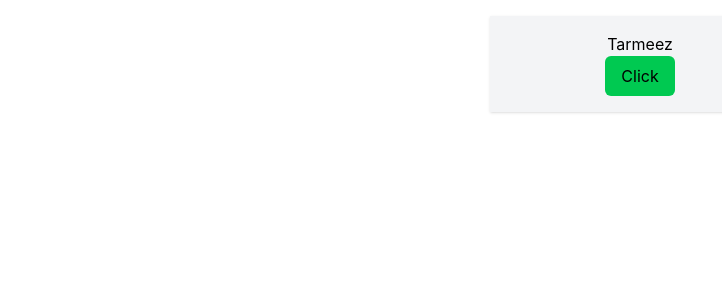
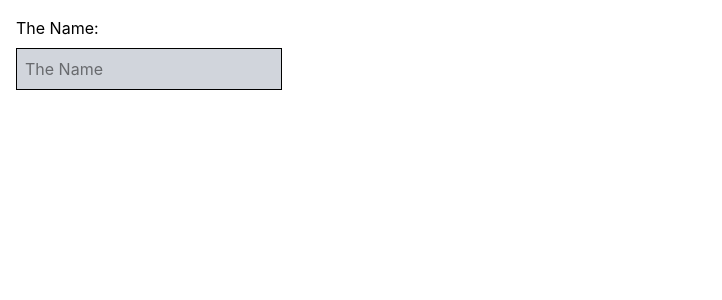
Before and after one commit to ayoub-jabiri/react-course, a React (Vite) app: page / in a window 1280 px wide. Shown: the top 300 px of the page, without its empty margins (0-722 px from the left). Built offline with nearby package versions, Linux system fonts and the light colour scheme.

Commit message:
Finished managing state with input course

```diff
--- a/src/App.jsx
+++ b/src/App.jsx
@@ -1,14 +1,16 @@
 import "./assets/css/main.css";
 // import AppHeader from "./components/layout/AppHeader";
 // import MainSection from "./components/body/MainSection";
-import TheButton from "./components/TheButton";
+// import TheButton from "./components/TheButton";
+import TheInput from "./components/TheInput";
 
 function App() {
     return (
         <>
             {/* <AppHeader />
             <MainSection /> */}
-            <TheButton />
+            {/* <TheButton /> */}
+            <TheInput />
         </>
     );
 }
--- /dev/null
+++ b/src/components/TheInput.jsx
@@ -0,0 +1,22 @@
+import { useState } from "react";
+
+export default function TheInput() {
+    let [inputValue, setInputValue] = useState("");
+
+    function handleInputChange(e) {
+        setInputValue(e.target.value);
+    }
+    return (
+        <div className="m-4">
+            <label className="block">The Name:</label>
+            <input
+                type="text"
+                className="block mt-2 p-2 bg-gray-300 border"
+                placeholder="The Name"
+                onChange={handleInputChange}
+                value={inputValue}
+            />
+            {inputValue}
+        </div>
+    );
+}
```
